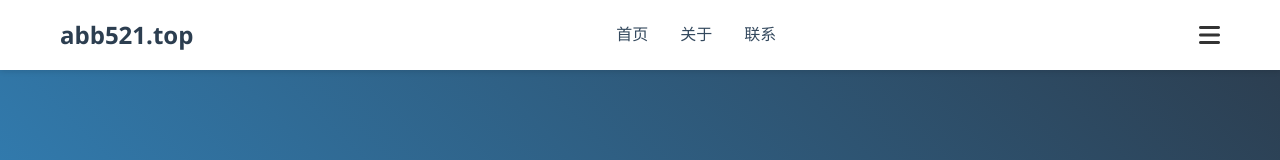
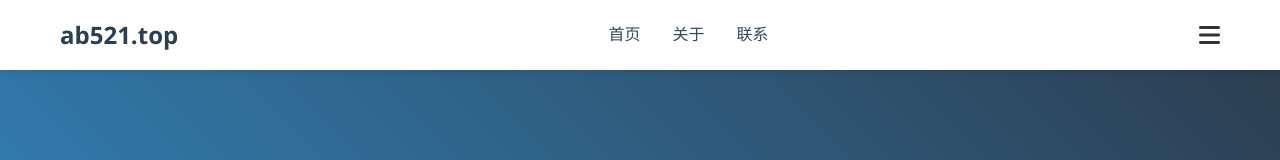
Before and after one commit to sun0703/my-website, a plain HTML site: page index.html in a window 1280 px wide. Shown: the top 160 px of the page. Drawn offline with Linux system fonts and the light colour scheme.

Commit message:
Update index.html

```diff
--- a/index.html
+++ b/index.html
@@ -13,7 +13,7 @@
     <!-- 导航栏 -->
     <nav>
         <div class="container">
-            <a href="#" class="logo">abb521.top</a>
+            <a href="#" class="logo">ab521.top</a>
             <ul class="nav-links">
                 <li><a href="#home">首页</a></li>
                 <li><a href="#about">关于</a></li>
```
